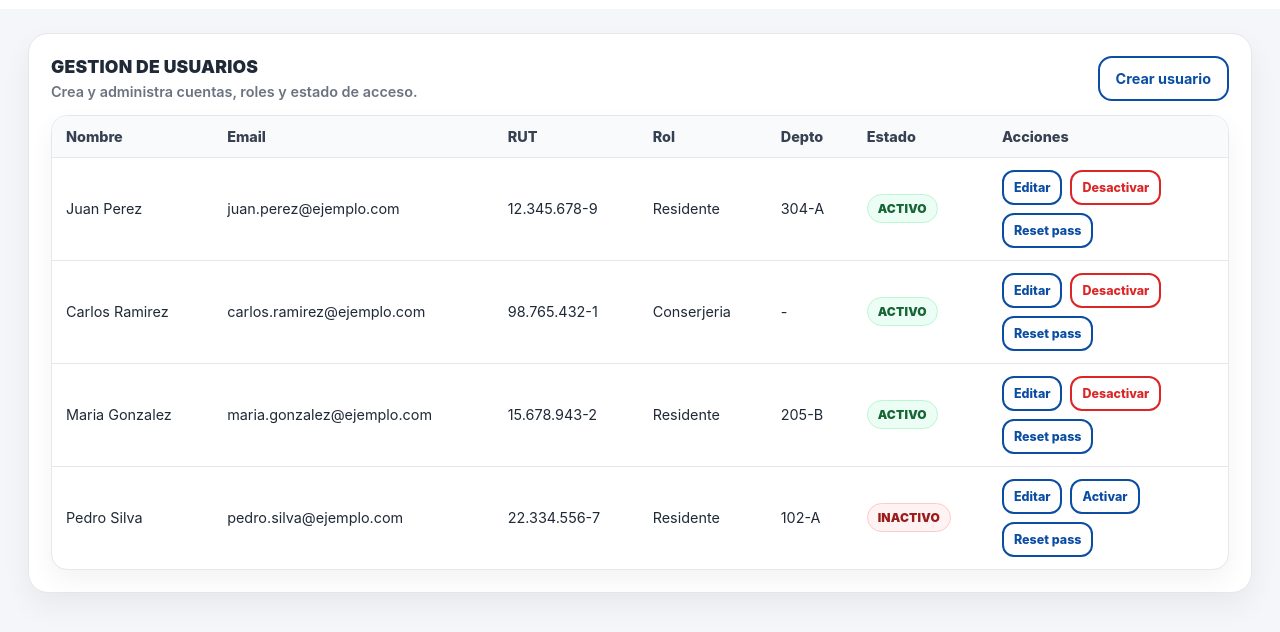
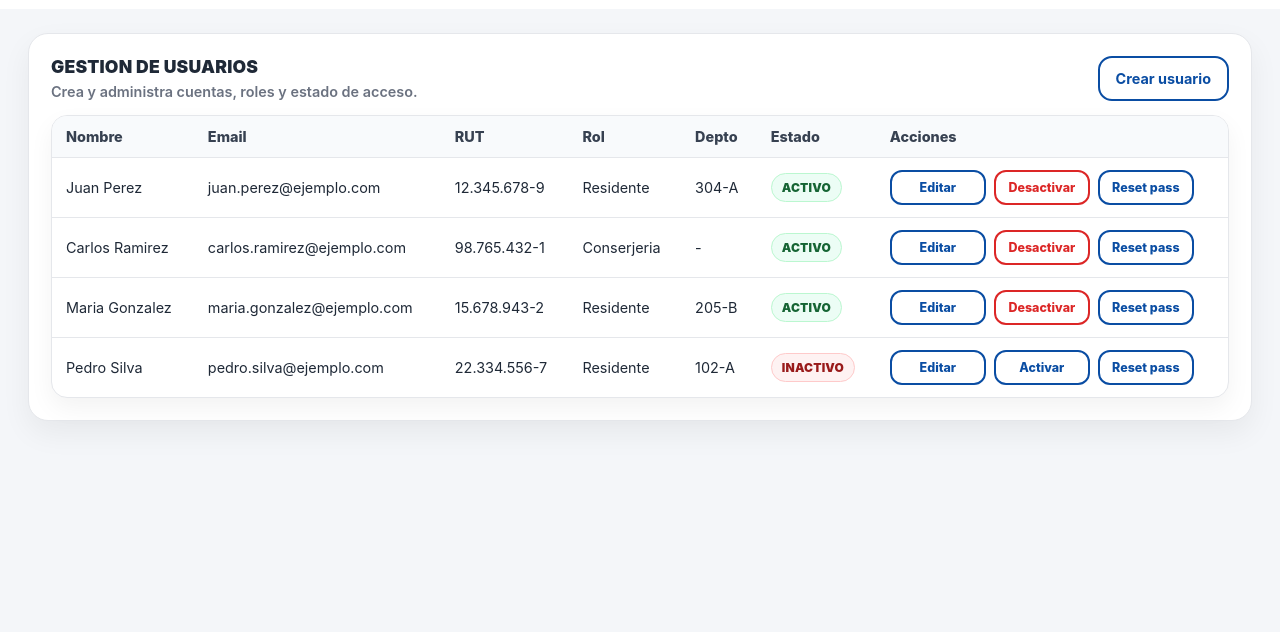
Before and after one commit to RoswelFlores/SECUREPAQ, a plain HTML site: page pages/admin/usuarios.html in a window 1280 px wide. Shown: the part 98-730 px from the top of the page. Drawn offline with Linux system fonts and the light colour scheme.

Commit message:
feat(final-Changes): adding final changes

```diff
--- a/assets/css/admin-auditoria.css
+++ b/assets/css/admin-auditoria.css
@@ -128,7 +128,7 @@
 .table-wrap {
   border: 1px solid var(--border);
   border-radius: 16px;
-  overflow: hidden;
+  overflow-x: auto;
   background: var(--card);
   box-shadow: 0 10px 24px rgba(0,0,0,.05);
 }
@@ -137,6 +137,7 @@
   width: 100%;
   border-collapse: collapse;
   font-size: .9rem;
+  min-width: 820px;
 }
 
 .table thead th {
--- a/assets/css/admin-estructura.css
+++ b/assets/css/admin-estructura.css
@@ -69,6 +69,7 @@
   padding: 22px;
   box-shadow: 0 12px 30px rgba(0,0,0,.06);
   border: 1px solid var(--border);
+  overflow: hidden;
 }
 
 .title {
@@ -281,4 +282,8 @@ input:focus, select:focus {
   .grid-2 {
     grid-template-columns: 1fr;
   }
+
+  .content {
+    padding: 18px;
+  }
 }
--- a/assets/css/admin-usuarios.css
+++ b/assets/css/admin-usuarios.css
@@ -138,7 +138,7 @@
 .table-wrap {
   border: 1px solid var(--border);
   border-radius: 16px;
-  overflow: hidden;
+  overflow-x: auto;
   background: var(--card);
   box-shadow: 0 10px 24px rgba(0,0,0,.05);
 }
@@ -147,6 +147,7 @@
   width: 100%;
   border-collapse: collapse;
   font-size: .9rem;
+  min-width: 760px;
 }
 
 .table thead th {
@@ -170,12 +171,12 @@
 }
 
 .th-actions {
-  width: 240px;
+  min-width: 240px;
 }
 
 .actions {
   display: flex;
-  gap: 8px;
+  gap: 10px 8px;
   flex-wrap: wrap;
   justify-content: flex-start;
 }
@@ -190,6 +191,8 @@
   color: var(--primary);
   cursor: pointer;
   transition: all .15s ease;
+  min-width: 96px;
+  text-align: center;
 }
 
 .btn-sm:hover {
```
